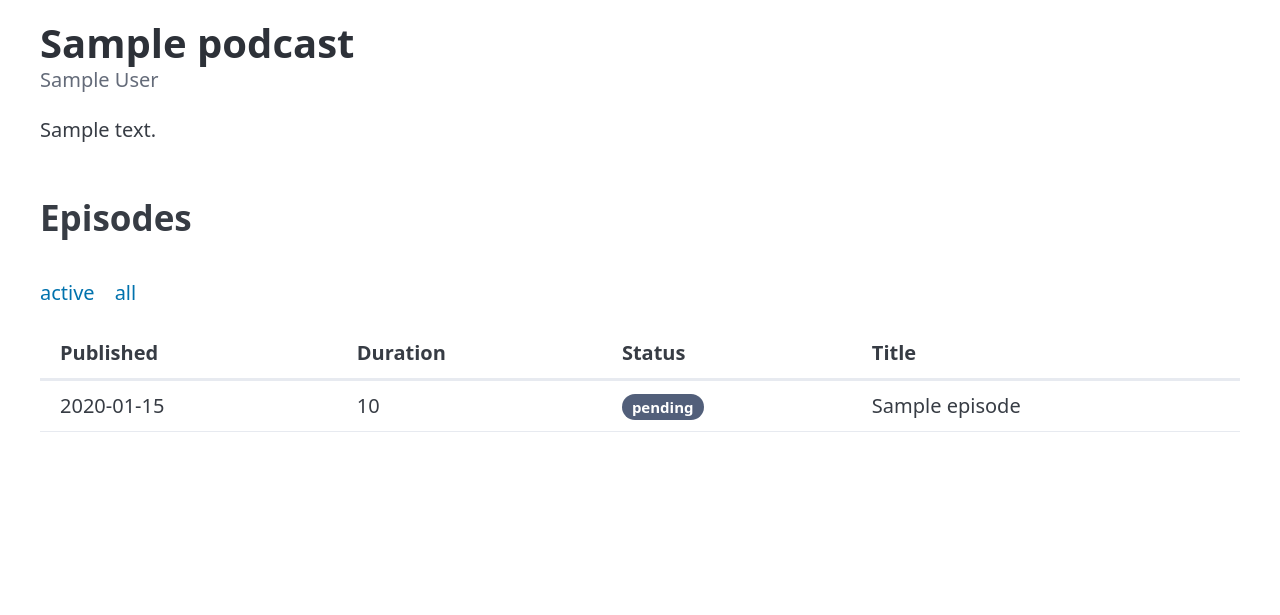
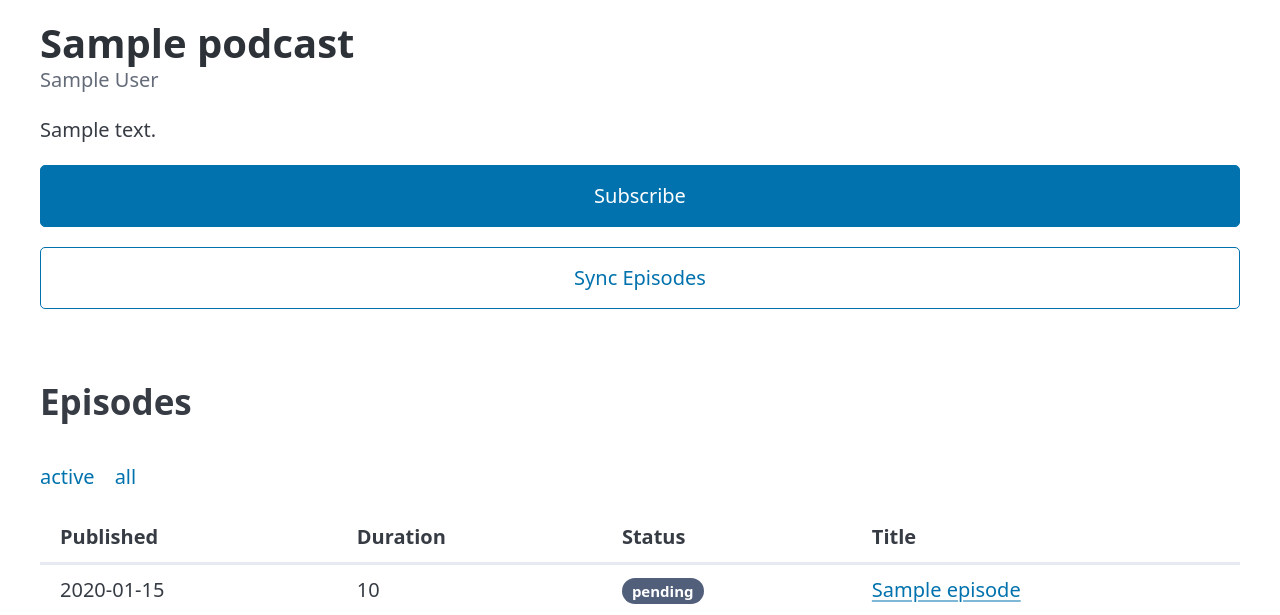
Before and after one commit to jjmalina/podracer, a FastAPI app: template podracer/web/templates/podcasts/detail.html in a window 1280 px wide. Shown: the part 80-695 px from the top of the page. Run offline with FastAPI, Linux system fonts and the light colour scheme; the template is opened without the code that fills it: most values are stand-ins (such as "Sample title", 1, 10 or a date in 2020); some libraries are stand-ins or nearby versions.

Commit message:
Add subscribe, sync, and episode browsing to web UI
- Subscribe/unsubscribe buttons on podcast detail and search browse pages
- Sync button per podcast and sync-all on podcast list
- All episodes are now clickable (not just summarized ones)
- Episode detail shows status badge, description, and show notes
- Fix HTML-to-text stripping to preserve paragraph breaks in show notes

Co-Authored-By: Claude Opus 4.6 (1M context) <noreply@anthropic.com>

```diff
--- a/podracer/feed.py
+++ b/podracer/feed.py
@@ -47,7 +47,10 @@ def _get_audio_url(entry: dict) -> str | None:
 def _strip_html(text: str | None) -> str | None:
     if not text:
         return None
-    clean = re.sub(r"<[^>]+>", "", text)
+    clean = re.sub(r"<br\s*/?>", "\n", text, flags=re.IGNORECASE)
+    clean = re.sub(r"</(?:p|div|li|h[1-6]|tr|blockquote)>", "\n", clean, flags=re.IGNORECASE)
+    clean = re.sub(r"<[^>]+>", "", clean)
+    clean = re.sub(r"\n{3,}", "\n\n", clean)
     return clean.strip() or None
 
 
--- a/podracer/web/routes/podcasts.py
+++ b/podracer/web/routes/podcasts.py
@@ -1,7 +1,17 @@
 from fastapi import APIRouter, Request
 from fastapi.responses import RedirectResponse
 
-from podracer.db import get_all_podcasts, get_episode_count, get_episodes, get_podcast
+from podracer.db import (
+    get_all_podcasts,
+    get_episode_count,
+    get_episodes,
+    get_podcast,
+    subscribe,
+    unsubscribe,
+    update_podcast_synced,
+    upsert_episode,
+)
+from podracer.feed import fetch_episodes
 
 router = APIRouter()
 
@@ -31,6 +41,46 @@ def podcast_list(request: Request):
     })
 
 
+@router.post("/podcasts/{podcast_id}/subscribe")
+def podcast_subscribe(request: Request, podcast_id: int):
+    db = request.app.state.db
+    subscribe(db, podcast_id)
+    return RedirectResponse(url=f"/podcasts/{podcast_id}", status_code=303)
+
+
+@router.post("/podcasts/{podcast_id}/unsubscribe")
+def podcast_unsubscribe(request: Request, podcast_id: int):
+    db = request.app.state.db
+    unsubscribe(db, podcast_id)
+    return RedirectResponse(url=f"/podcasts/{podcast_id}", status_code=303)
+
+
+def _sync_feed(db, podcast_id: int, feed_url: str) -> int:
+    episodes = fetch_episodes(feed_url)
+    for ep in episodes:
+        upsert_episode(db, podcast_id, ep)
+    db.commit()
+    update_podcast_synced(db, podcast_id)
+    return len(episodes)
+
+
+@router.post("/podcasts/{podcast_id}/sync")
+def podcast_sync(request: Request, podcast_id: int):
+    db = request.app.state.db
+    podcast = get_podcast(db, podcast_id)
+    if podcast:
+        _sync_feed(db, podcast_id, podcast.feed_url)
+    return RedirectResponse(url=f"/podcasts/{podcast_id}", status_code=303)
+
+
+@router.post("/podcasts/sync-all")
+def podcast_sync_all(request: Request):
+    db = request.app.state.db
+    for podcast in get_all_podcasts(db):
+        _sync_feed(db, podcast.id, podcast.feed_url)
+    return RedirectResponse(url="/podcasts", status_code=303)
+
+
 STATUSES = ["summarized", "transcribed", "downloaded", "pending"]
 
 
--- a/podracer/web/templates/episodes/detail.html
+++ b/podracer/web/templates/episodes/detail.html
@@ -7,8 +7,13 @@
     <a href="/podcasts/{{ podcast.id }}">{{ podcast.title }}</a>
     {% if episode.published_at %} · {{ episode.published_at[:10] }}{% endif %}
     {% if episode.duration_seconds %} · {{ format_duration(episode.duration_seconds) }}{% endif %}
+    · <span class="badge badge-{{ episode.status }}">{{ episode.status }}</span>
   </p>
 </hgroup>
+
+{% if episode.description and not episode.show_notes %}
+<p>{{ episode.description }}</p>
+{% endif %}
 
 {% if episode.show_notes %}
 <section>
--- a/podracer/web/templates/podcasts/detail.html
+++ b/podracer/web/templates/podcasts/detail.html
@@ -8,6 +8,19 @@
 {% if podcast.description %}
 <p>{{ podcast.description }}</p>
 {% endif %}
+
+{% if podcast.subscribed %}
+<form method="post" action="/podcasts/{{ podcast.id }}/unsubscribe" style="display:inline">
+  <button type="submit" class="outline secondary">Unsubscribe</button>
+</form>
+{% else %}
+<form method="post" action="/podcasts/{{ podcast.id }}/subscribe" style="display:inline">
+  <button type="submit">Subscribe</button>
+</form>
+{% endif %}
+<form method="post" action="/podcasts/{{ podcast.id }}/sync" style="display:inline">
+  <button type="submit" class="outline">Sync Episodes</button>
+</form>
 
 <h2>Episodes</h2>
 <nav>
@@ -34,13 +47,7 @@
       <td>{{ (ep.published_at or "")[:10] }}</td>
       <td>{{ format_duration(ep.duration_seconds) }}</td>
       <td><span class="badge badge-{{ ep.status }}">{{ ep.status }}</span></td>
-      <td>
-        {% if ep.status == "summarized" %}
-        <a href="/episodes/{{ ep.id }}">{{ ep.title }}</a>
-        {% else %}
-        {{ ep.title }}
-        {% endif %}
-      </td>
+      <td><a href="/episodes/{{ ep.id }}">{{ ep.title }}</a></td>
     </tr>
     {% endfor %}
   </tbody>
--- a/podracer/web/templates/podcasts/list.html
+++ b/podracer/web/templates/podcasts/list.html
@@ -3,6 +3,9 @@
 {% block content %}
 <h1>Podcasts</h1>
 {% if podcasts %}
+<form method="post" action="/podcasts/sync-all" style="display:inline">
+  <button type="submit" class="outline">Sync All</button>
+</form>
 <table>
   <thead>
     <tr>
--- a/podracer/web/templates/search/browse.html
+++ b/podracer/web/templates/search/browse.html
@@ -8,6 +8,10 @@
 {% if meta.description %}
 <p>{{ meta.description }}</p>
 {% endif %}
+
+<form method="post" action="/search/subscribe?feed_url={{ feed_url | urlencode }}" style="display:inline">
+  <button type="submit">Subscribe</button>
+</form>
 
 <h2>Episodes</h2>
 {% if episodes %}
```
Also changed, not shown: podracer/web/routes/search.py (+13 -1 lines).
